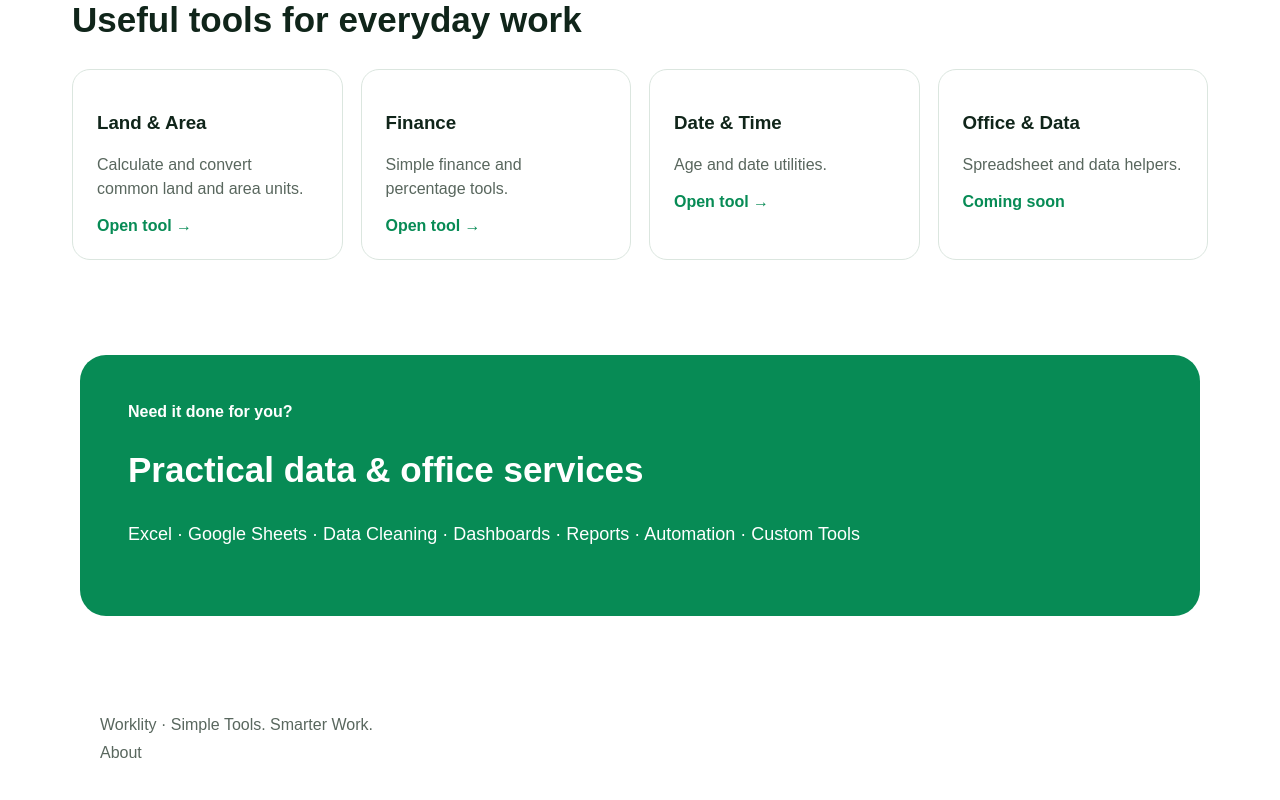
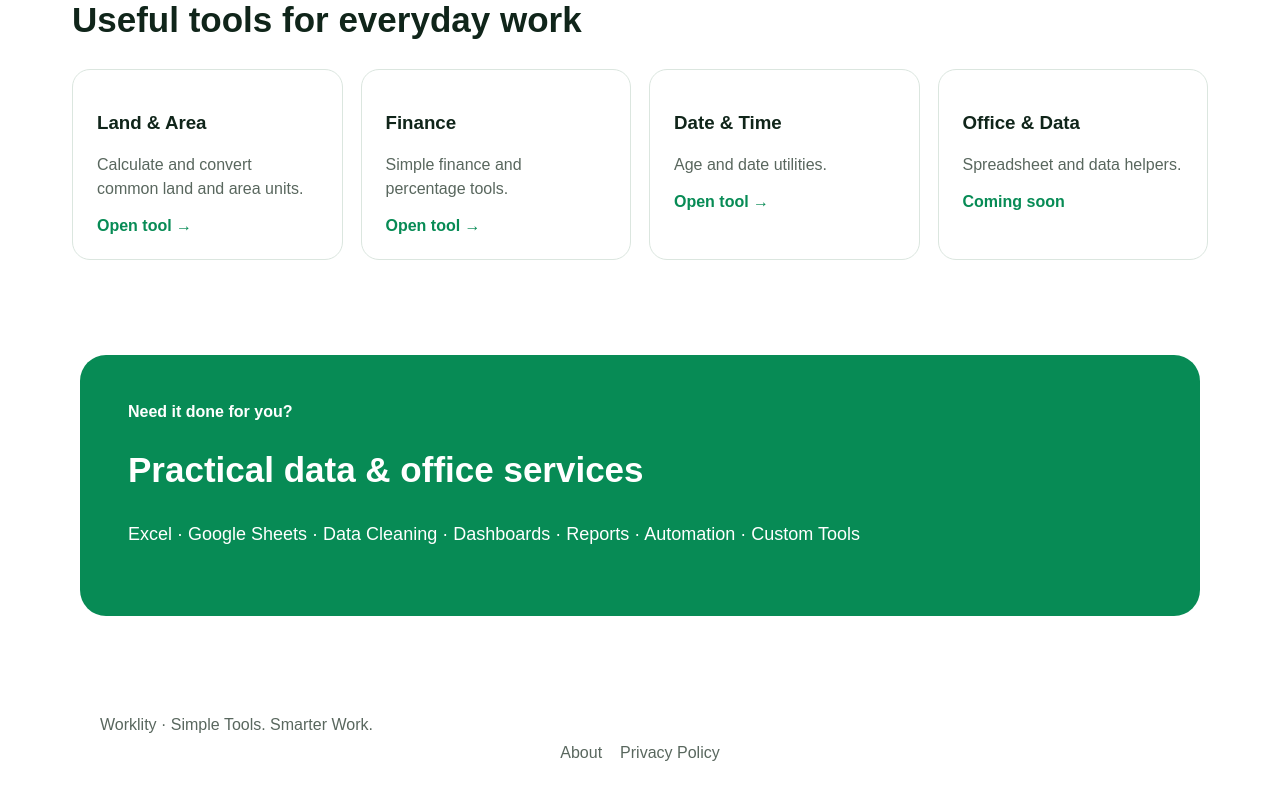
Before and after one commit to Arintri/worklity, a Next.js app: page / in a window 1280 px wide. Shown: the part 698-1498 px from the top of the page. Built offline with nearby package versions, Linux system fonts and the light colour scheme.

Commit message:
Update page.js

```diff
--- a/app/page.js
+++ b/app/page.js
@@ -203,11 +203,23 @@ export default function Home() {
       : "Worklity · Simple Tools. Smarter Work."}
   </div>
 
-  <div style={{ marginTop: "10px" }}>
-    <Link href="/about">
-      {bn ? "আমাদের সম্পর্কে" : "About"}
-    </Link>
-  </div>
+ <div
+  style={{
+    marginTop: "10px",
+    display: "flex",
+    justifyContent: "center",
+    gap: "18px",
+    flexWrap: "wrap",
+  }}
+>
+  <Link href="/about">
+    {bn ? "আমাদের সম্পর্কে" : "About"}
+  </Link>
+
+  <Link href="/privacy-policy">
+    {bn ? "গোপনীয়তা নীতি" : "Privacy Policy"}
+  </Link>
+</div>
 </footer>
     </main>
   );
```
